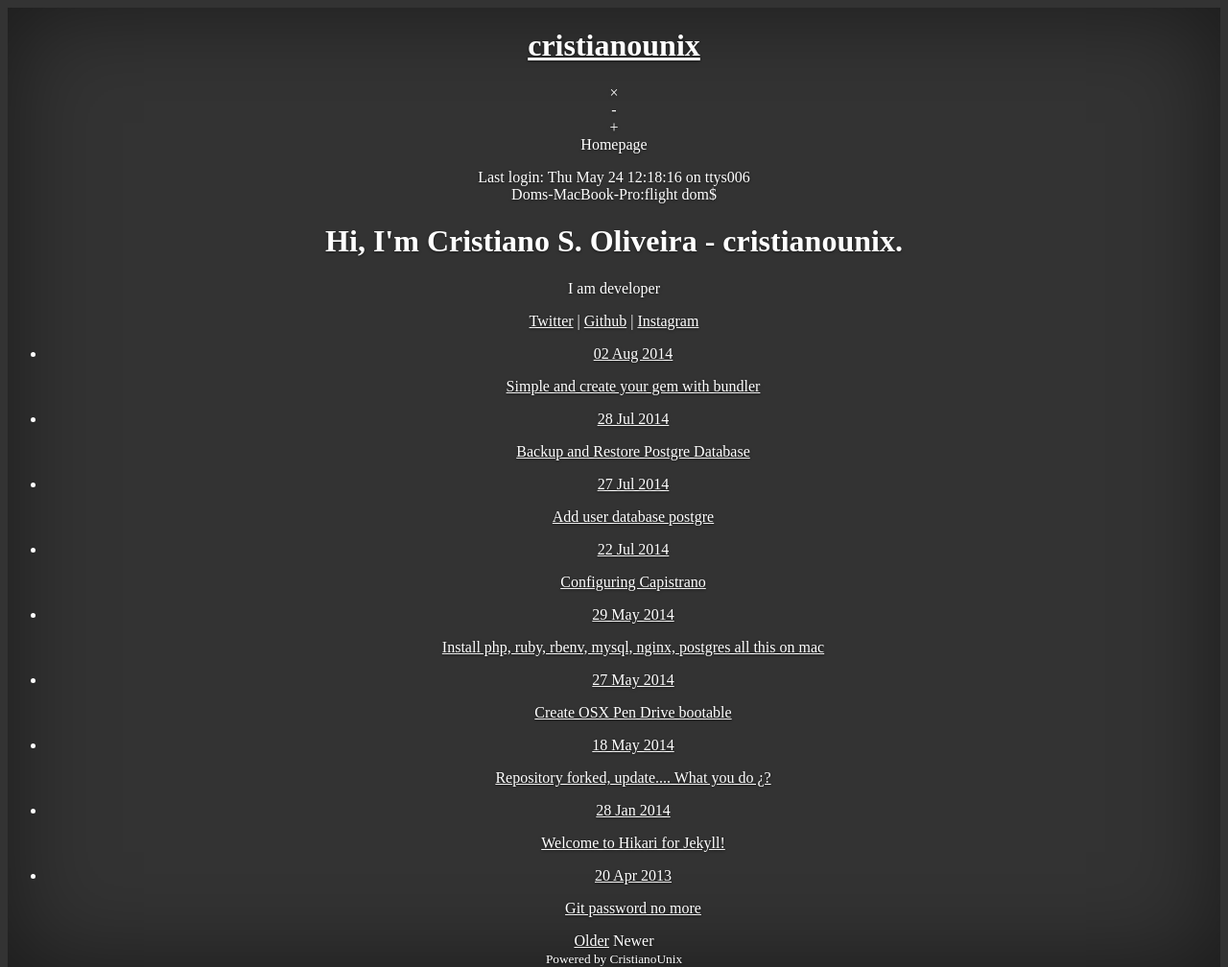
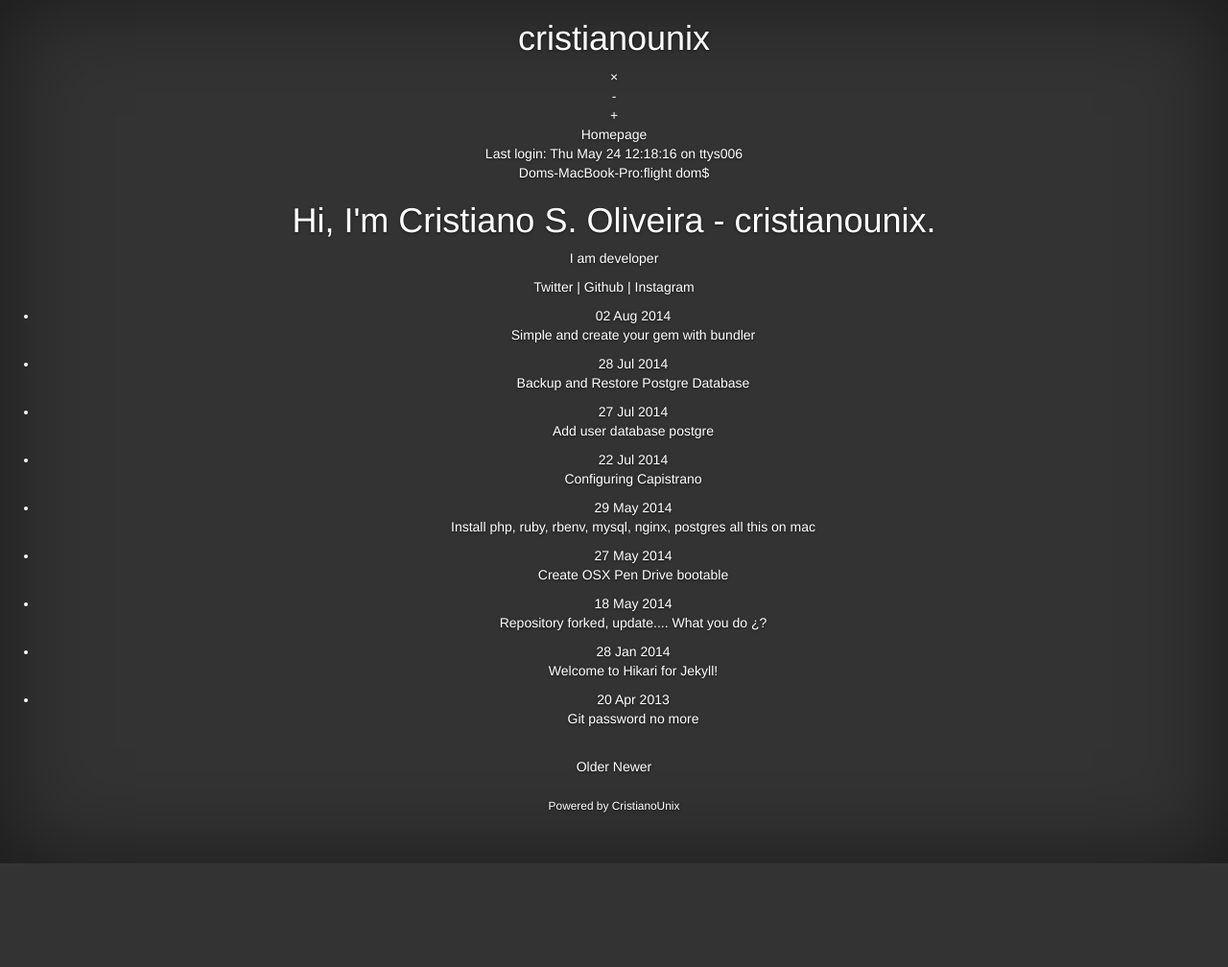
Before and after one commit to cristianounix/cristianounix, a Jekyll site: the page built from index.html, in a window 1280 px wide. Shown: the whole page at 96% size. Built offline with Jekyll 4.4.1, drawn with Linux system fonts in a browser that asks for light colours; nearby versions of some CDN libraries; the list of posts is cut into pages by our own code; after the commit the page ends 900 px from its top, so only the background shows below that.

Commit message:
Add Bootstrap

```diff
--- a/_layouts/default.html
+++ b/_layouts/default.html
@@ -6,9 +6,12 @@
     <meta http-equiv="X-UA-Compatible" content="IE=edge,chrome=1">
     <meta name="description" content="Fluid, responsive blog theme for Jekyll.">
     <meta name="viewport" content="width=device-width, initial-scale=1, maximum-scale=1">
-      <link href="//fonts.googleapis.com/css?family=Open+Sans:400italic,400,300,700|Lora:400,700,400italic" rel="stylesheet" type="text/css">
+
+    <link rel="stylesheet" href="//maxcdn.bootstrapcdn.com/bootstrap/3.2.0/css/bootstrap.min.css">
+    <link rel="stylesheet" href="//maxcdn.bootstrapcdn.com/bootstrap/3.2.0/css/bootstrap-theme.min.css">
+    <script src="//maxcdn.bootstrapcdn.com/bootstrap/3.2.0/js/bootstrap.min.js"></script>
+
     <link rel="stylesheet" type="text/css" href="{{ site.baseurl }}/css/main.css" />
-      <link href="atom.xml" type="application/atom+xml" rel="alternate" title="Site ATOM Feed">
   </head>
 
   <body>
```
Lines whose indentation alone changed are shown as unchanged.
